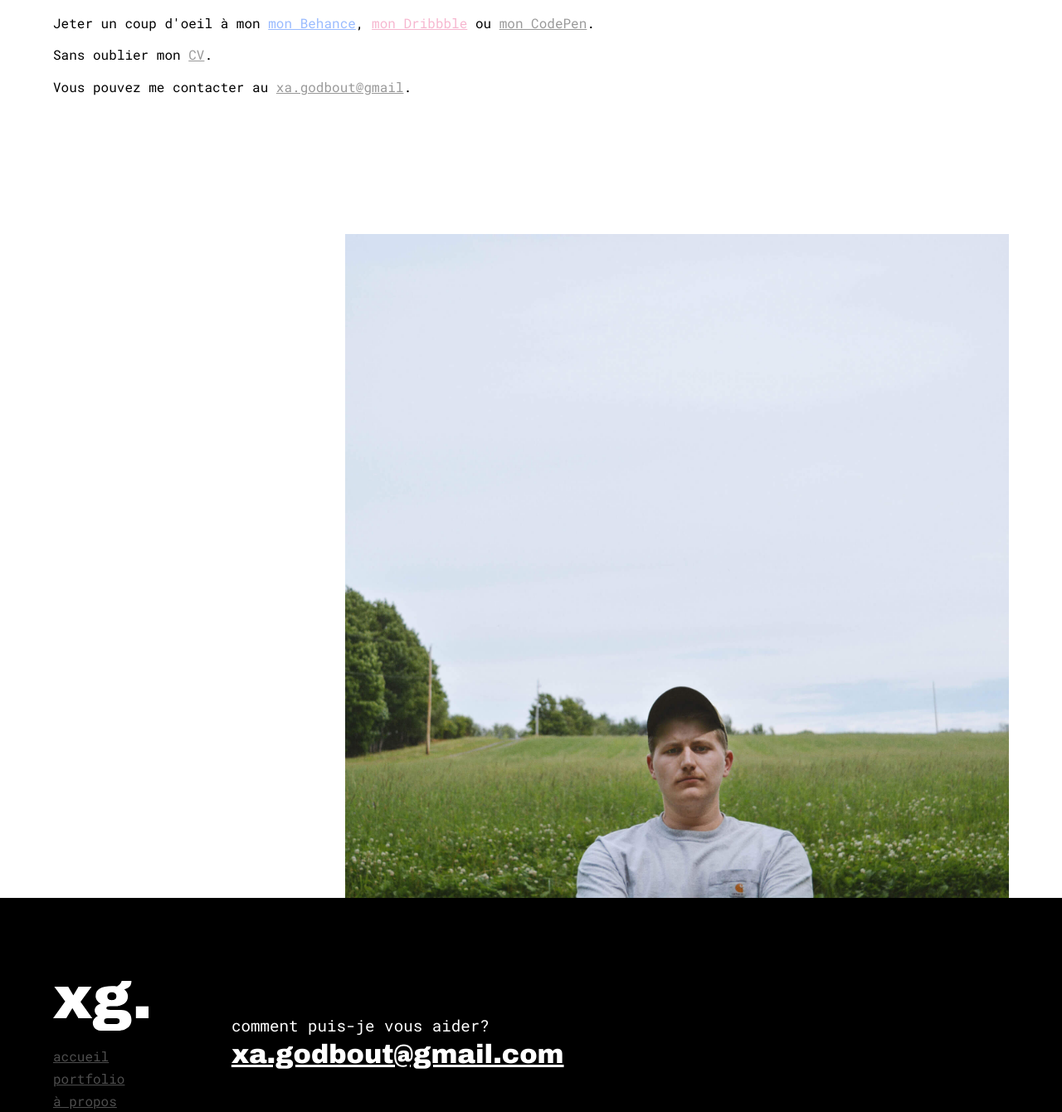
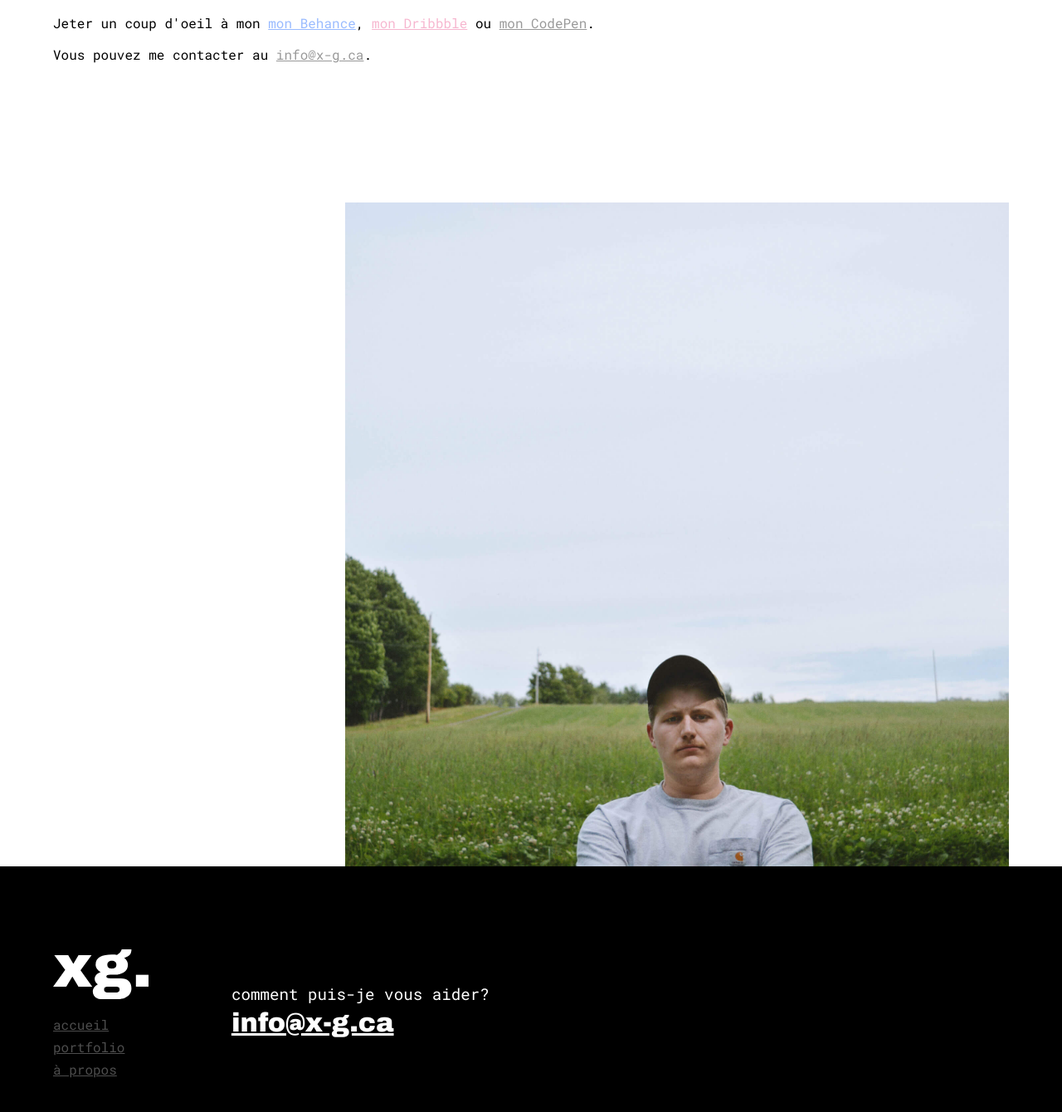
Before and after one commit to xaviergodbout/Portfolio-2019, a plain HTML site: page about.html in a window 1280 px wide. Shown: the part 527-1867 px from the top of the page at 83% size. Drawn offline with Linux system fonts and the light colour scheme.

Commit message:
updated email contact

```diff
--- a/about.html
+++ b/about.html
@@ -50,8 +50,8 @@
 
           <div class="contact">
             <p>Jeter un coup d'oeil à mon <a href="https://www.behance.net/XavierGodbout" target="blank">mon Behance</a>, <a href="https://dribbble.com/xaviergodbout" target="blank">mon Dribbble</a> ou <a href="https://codepen.io/xavier_godbout" target="blank">mon CodePen</a>.</p>
-            <p>Sans oublier mon <a href="_content/XavierGodboutCV.pdf" target="blank">CV</a>.</p>
-            <p>Vous pouvez me contacter au <a onclick="copyTo()">xa.godbout@gmail</a>.</p>
+            <!-- <p>Sans oublier mon <a href="_content/XavierGodboutCV.pdf" target="blank">CV</a>.</p> -->
+            <p>Vous pouvez me contacter au <a onclick="copyTo()">info@x-g.ca</a>.</p>
           </div>
       </div>
       <div class="pictureWrapper">
@@ -74,8 +74,8 @@
       </div>
       <div class="col2">
         <p>comment puis-je vous aider?</p>
-        <h2 onclick="copyTo()">xa.godbout@gmail.com</h2>
-        <input type="text" value="xa.godbout@gmail.com" id="copyTo">
+        <h2 onclick="copyTo()">info@x-g.ca</h2>
+        <input type="text" value="info@x-g.ca" id="copyTo">
       </div>
     </div>
   </footer>
```
Also changed, not shown: index.html (+2 -2 lines).
